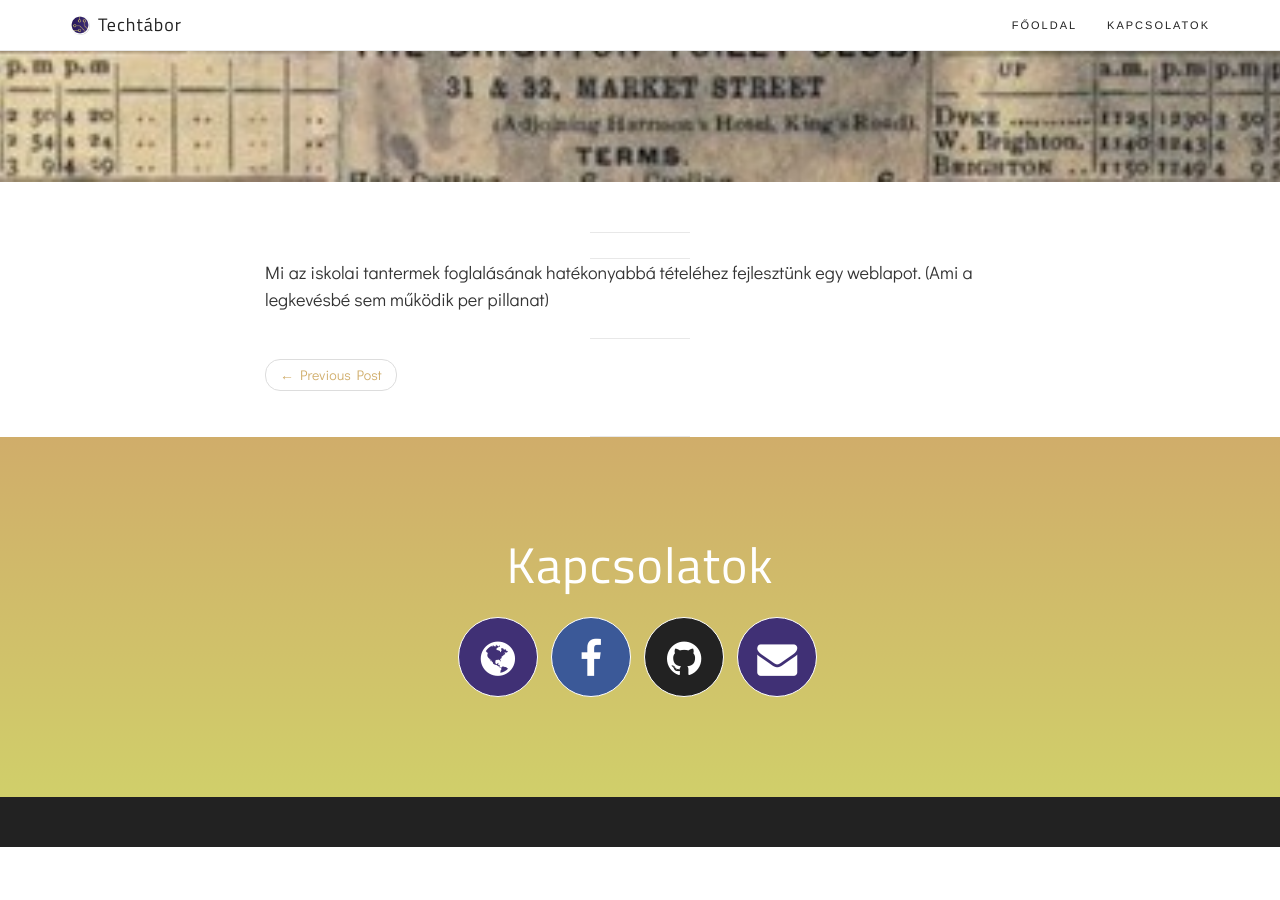
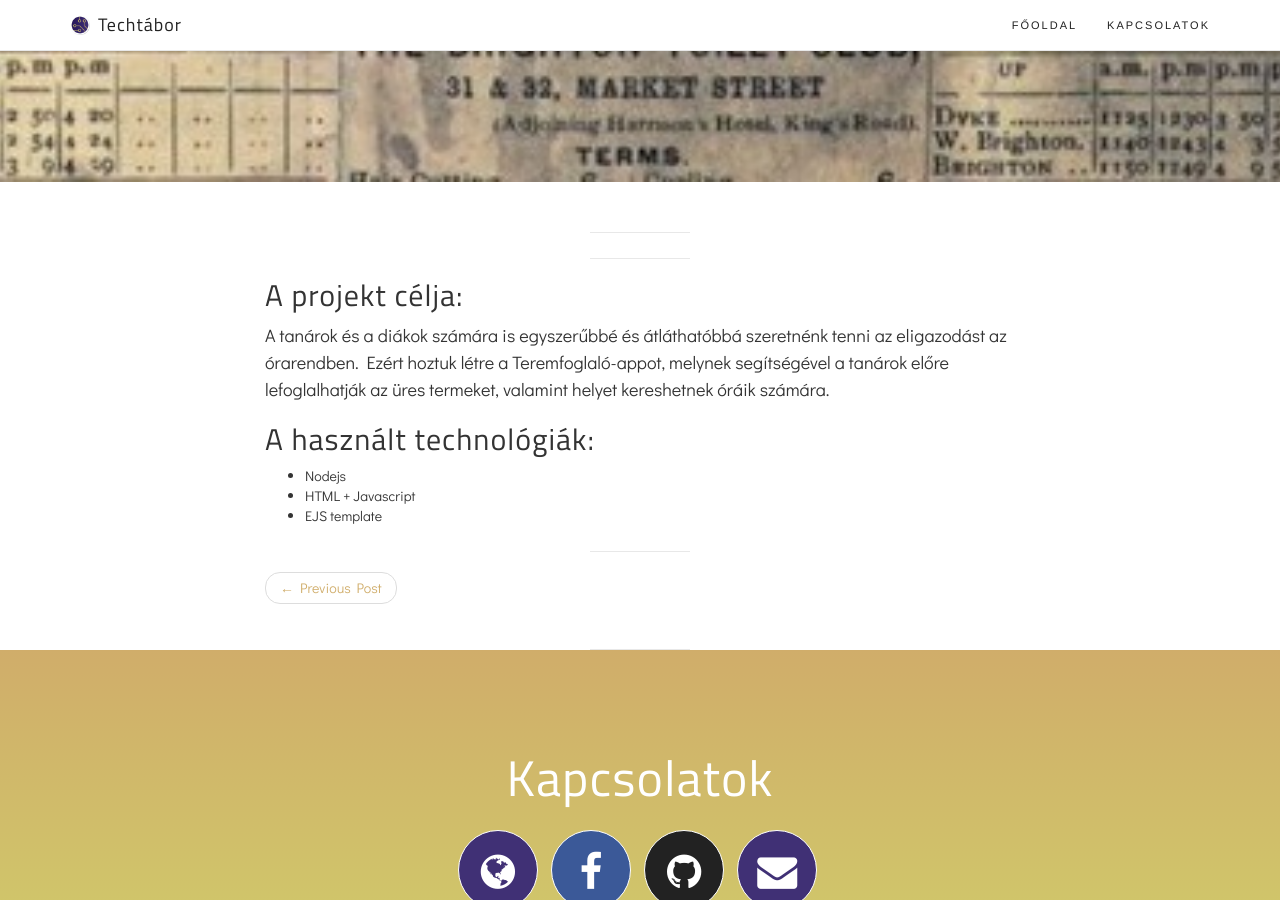
Before and after one commit to vtamas2000/techtabor.github.io, a Jekyll site: the page built from _posts/2017-04-20-Csapat-KD-VT-projekt.markdown, in a window 1280 px wide and 900 px high, scrolled down 718 px. Built offline with Jekyll 4.4.1, drawn with Linux system fonts in a browser that asks for light colours; nearby versions of some CDN libraries; some web fonts are replaced; before the commit the page ends 1565 px from its top, so only the background shows below that.

Commit message:
Projektleírás elkezdve

```diff
--- a/_posts/2017-04-20-Csapat-KD-VT-projekt.markdown
+++ b/_posts/2017-04-20-Csapat-KD-VT-projekt.markdown
@@ -8,4 +8,12 @@ header-img: "img/projektek/timetable.jpg"
 categories: projektek
 ---
 
-Mi az iskolai tantermek foglalásának hatékonyabbá tételéhez fejlesztünk egy weblapot. (Ami a legkevésbé sem működik per pillanat)
+<h2>A projekt célja:</h2>
+
+<p>A tanárok és a diákok számára is egyszerűbbé és átláthatóbbá szeretnénk tenni az eligazodást az órarendben. Ezért hoztuk létre a Teremfoglaló-appot, melynek segítségével a tanárok előre lefoglalhatják az üres termeket, valamint helyet kereshetnek óráik számára.</p>
+
+<h2>A használt technológiák:</h2>
+
+* Nodejs
+* HTML + Javascript
+* EJS template
```
